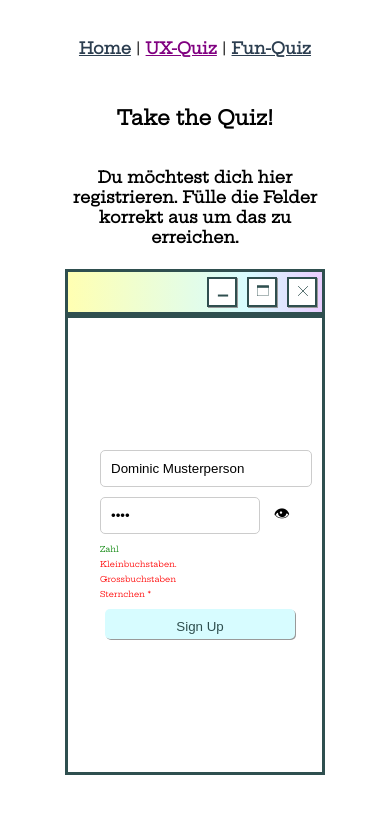
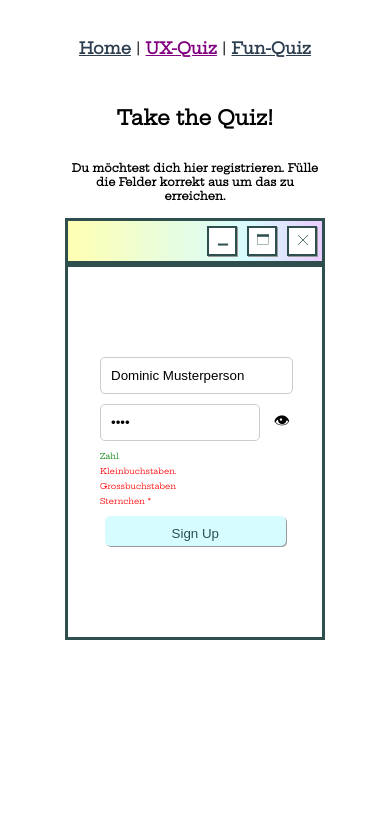
Before and after one commit to Evelinej/IM-V-UX-Minimalized, a Vue app: page /uxquiz in a window 390 px wide. Shown: the top 814 px of the page. Built offline with nearby package versions, Linux system fonts and the light colour scheme.

Commit message:
CSS Responsive UX Quiz

```diff
--- a/src/components/FunQuestion1.vue
+++ b/src/components/FunQuestion1.vue
@@ -39,6 +39,7 @@
         <div class="content">
 
             <button @click="toggleVariable">Toggle Variable</button>
+
             <p>Variable ist: {{ myVariable ? 'true' : 'false' }}</p>
 
         </div>
@@ -46,11 +47,15 @@
 </template>
 
 <script setup>
+// Funktionalität importieren
 import { defineProps, defineEmits } from 'vue';
 
+// Variablen
 const emit = defineEmits();
 let myVariable = false;
 
+
+// Funktionen
 const toggleVariable = () => {
     myVariable = !myVariable;
     emit('variableChanged', myVariable);
@@ -79,4 +84,14 @@ function close() {
 
 </script>
 
-<style scoped></style>
+<style scoped>
+
+@media  screen and (min-width:450px) {
+
+}
+
+@media  screen and (min-width:768px) {
+
+}
+
+</style>
--- a/src/components/UXQuestion1.vue
+++ b/src/components/UXQuestion1.vue
@@ -37,7 +37,7 @@
             </button>
         </div>
         <div class="content">
-            <div>
+            <div id="signUpBlock">
                 <input id="name" type="text" value="Dominic Musterperson"><br>
                 <div class="password-container">
                     <input id="password" type="password" value="1234" @keyup.enter="validateAnswer">
@@ -122,9 +122,8 @@ function close() {
 
 
 /* Styling für die Text- und Passwortfelder: Componentenspezifisch */
-input[type="text"],
-input[type="password"] {
-    width: 100%;
+input {
+    width: 90%;
     padding: 10px;
     margin: 5px 0;
     border: 1px solid #ccc;
@@ -156,7 +155,7 @@ input[type="password"] {
     border: none;
     border-radius: 5px;
     cursor: pointer;
-    width: 100%;
+    width: 95%;
 }
 
 .password-container {
@@ -185,4 +184,10 @@ input[type="password"] {
 
 #togglePW:hover {
     color: darkslategray;
-}</style>
+}
+
+#signUpBlock {
+    width: auto;
+
+}
+</style>
--- a/src/components/UXQuestion2.vue
+++ b/src/components/UXQuestion2.vue
@@ -40,14 +40,14 @@
             <nav class="navigation">
                 <ul>
                     <li><a @click="wrongAnswer1">IM V | UX-Minimalized</a></li>
-                    <li><a @click="wrongAnswer1">UX-Quiz</a>
+                    <li><a @click="wrongAnswer4">UX-Quiz</a>
                         <ul>
                             <li><a @click="wrongAnswer2">←</a></li>
                             <li><a @click="setTrue">→</a></li>
                             <li><a @click="wrongAnswer3">⇒</a></li>
                         </ul>
                     </li>
-                    <li><a @click="wrongAnswer1">Fun-Quiz</a>
+                    <li><a @click="wrongAnswer4">Fun-Quiz</a>
                         <ul>
                             <li><a @click="wrongAnswer2">Frage 1</a></li>
                             <li><a @click="wrongAnswer2">Frage 2</a></li>
@@ -88,6 +88,16 @@ function wrongAnswer3() {
     alert("nope.");
 }
 
+// Funktion für falsche Antwort mit kleinem Screen
+function wrongAnswer4() {
+    if (window.matchMedia("(max-width: 768px)").matches) {
+    } if (window.matchMedia("(max-width: 400px)").matches) {
+    }
+    else {
+        alert("Leider falsch.");
+    }
+}
+
 function setTrue() {
     emits('validationsuccess2', true);
 }
@@ -119,11 +129,13 @@ a {
 nav ul {
     list-style: none;
     padding: 0;
+    justify-content: space-around;
 }
 
 nav ul li {
     display: inline-block;
     position: relative;
+    flex: 1;
 }
 
 nav ul li a {
@@ -137,6 +149,8 @@ nav ul ul {
     position: absolute;
     top: 100%;
     left: 0;
+    z-index: 1;
+    width: 100%;
 }
 
 nav ul li:hover>ul {
@@ -145,7 +159,7 @@ nav ul li:hover>ul {
 
 nav ul ul li {
     display: block;
-    width: 119.5px;
+    width: 73.5%;
 }
 
 /* Stil für Hauptpunkte */
@@ -158,9 +172,22 @@ nav ul li a {
 nav ul ul li a {
     background-color: #555;
     color: #fff;
+    width: 100%;
 }
 
 .content {
     flex-flow: column;
 }
+
+@media only screen and (max-width: 768px) {
+    nav ul {
+        flex-direction: column;
+        /* Ändern Sie die Ausrichtung für kleine Bildschirme */
+    }
+
+    nav ul li {
+        width: 100%;
+        /* Volle Breite für Hauptpunkte auf kleinen Bildschirmen */
+    }
+}
 </style>
--- a/src/components/UXQuestion3.vue
+++ b/src/components/UXQuestion3.vue
@@ -185,4 +185,15 @@ svg.icon {
     cursor: pointer;
     margin: auto;
 }
+
+@media only screen and (max-width: 600px) {
+
+    .content {
+        flex-direction: column;
+    }
+    svg.icon {
+        width: 50px;
+        height: 50px;
+    }
+}
 </style>
--- a/src/views/FunQuizView.vue
+++ b/src/views/FunQuizView.vue
@@ -1,14 +1,14 @@
 <template>
   <section class="quiz" v-if="!parentVariable">
     <h2 style="grid-column-start: 2;">Take the Quiz!</h2>
-
-    <p>Variable in der Elternkomponente ist: {{ parentVariable ? 'true' : 'false' }}</p>
 
     <FunQuestion1 @variableChanged="handleVariableChange" />
   </section>
   <section class="congrats" v-else>
     <h2>Gratuliere!</h2>
     <p>Du hast das Quiz geschafft!</p>
+
+    <p>Variable in der Elternkomponente ist: {{ parentVariable ? 'true' : 'false' }}</p>
   </section>
 </template>
 
@@ -19,13 +19,15 @@ import { ref } from "vue";
 // Komponente importieren
 import FunQuestion1 from "@/components/FunQuestion1.vue";
 
+// Variablen
+const emits = ['variableChanged'];
+
 const parentVariable = ref(false);
 
+// Funktionen
 const handleVariableChange = (value) => {
   parentVariable.value = value;
 };
-
-// Funktionen
 
 
 </script>
--- a/src/views/UXQuizView.vue
+++ b/src/views/UXQuizView.vue
@@ -65,13 +65,6 @@ export default {
 </script>
 
 <style>
-/* Farben */
-:root {
-  --color1: #ffffb2;
-  --color2: #d7fcff;
-  --color3: #eacdff;
-}
-
 .quiz {
   display: grid;
   grid-template-columns: 1fr 5fr 1fr;
@@ -141,4 +134,25 @@ svg {
   grid-column-start: 2;
   height: auto;
 }
+
+@media only screen and (max-width: 400px) {
+
+
+  h4 {
+    font-size: 0.7em;
+  }
+}
+
+@media only screen and (max-width: 768px) {
+  .question {
+    display: grid;
+    grid-template-columns: 1fr;
+    grid-template-rows: 1fr 10fr;
+    grid-template-areas:
+      "."
+      ".";
+    grid-column-start: 2;
+    height: 50vh;
+  }
+}
 </style>
```
Also changed, not shown: src/App.vue (indentation only).
